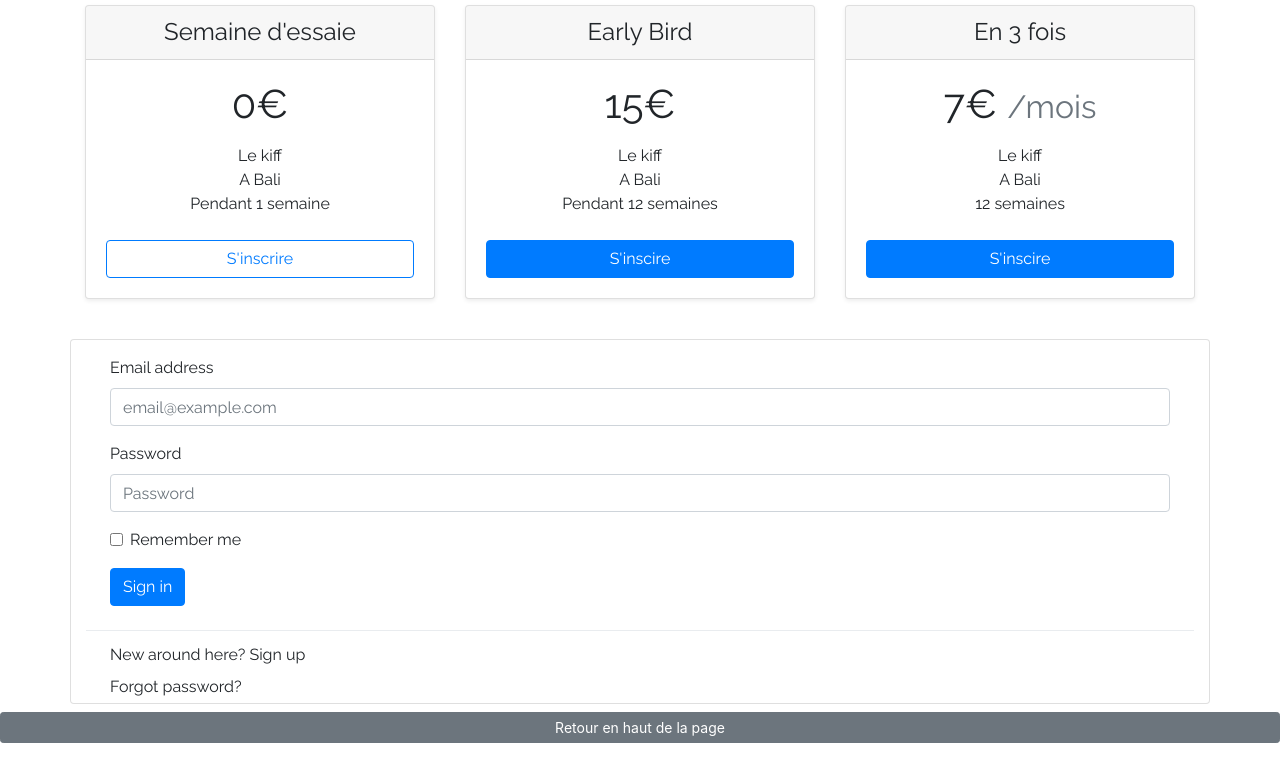
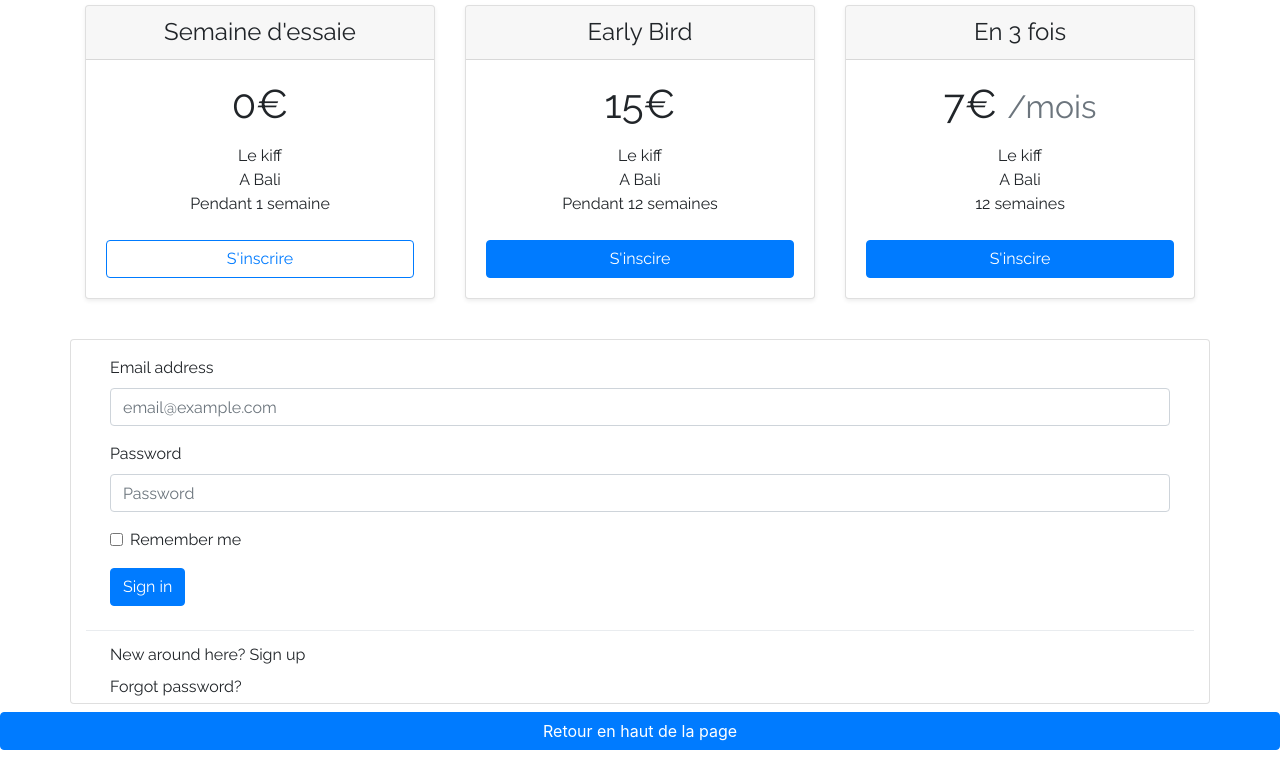
Before and after one commit to alexander-horne/thesurfingproject, a plain HTML site: page index.html in a window 1280 px wide. Shown: the part 2380-3146 px from the top of the page. Drawn offline with nearby package versions, Linux system fonts and the light colour scheme.

Commit message:
Update index.html

```diff
--- a/index.html
+++ b/index.html
@@ -209,7 +209,7 @@
   <a class="dropdown-item" href="#">Forgot password?</a>
 </div>
    <p>
-     <a href="#acceuil" class="btn btn-sm btn-secondary my-2 btn-block">Retour en haut de la page</a>
+     <a href="#acceuil" class="btn btn-primary my-2 btn-block">Retour en haut de la page</a>
    </p>
   </body>
 <script src="main.js" crossorigin="anonymous"></script>
```
